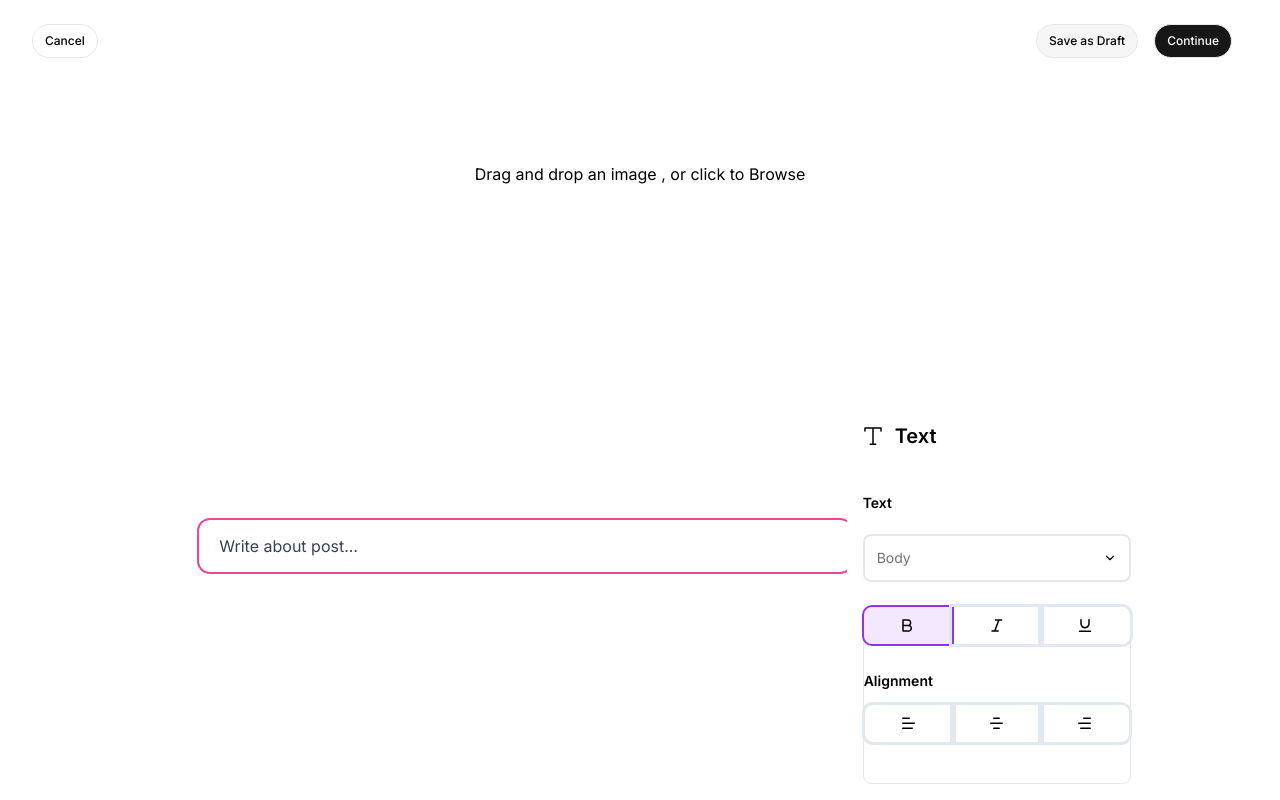
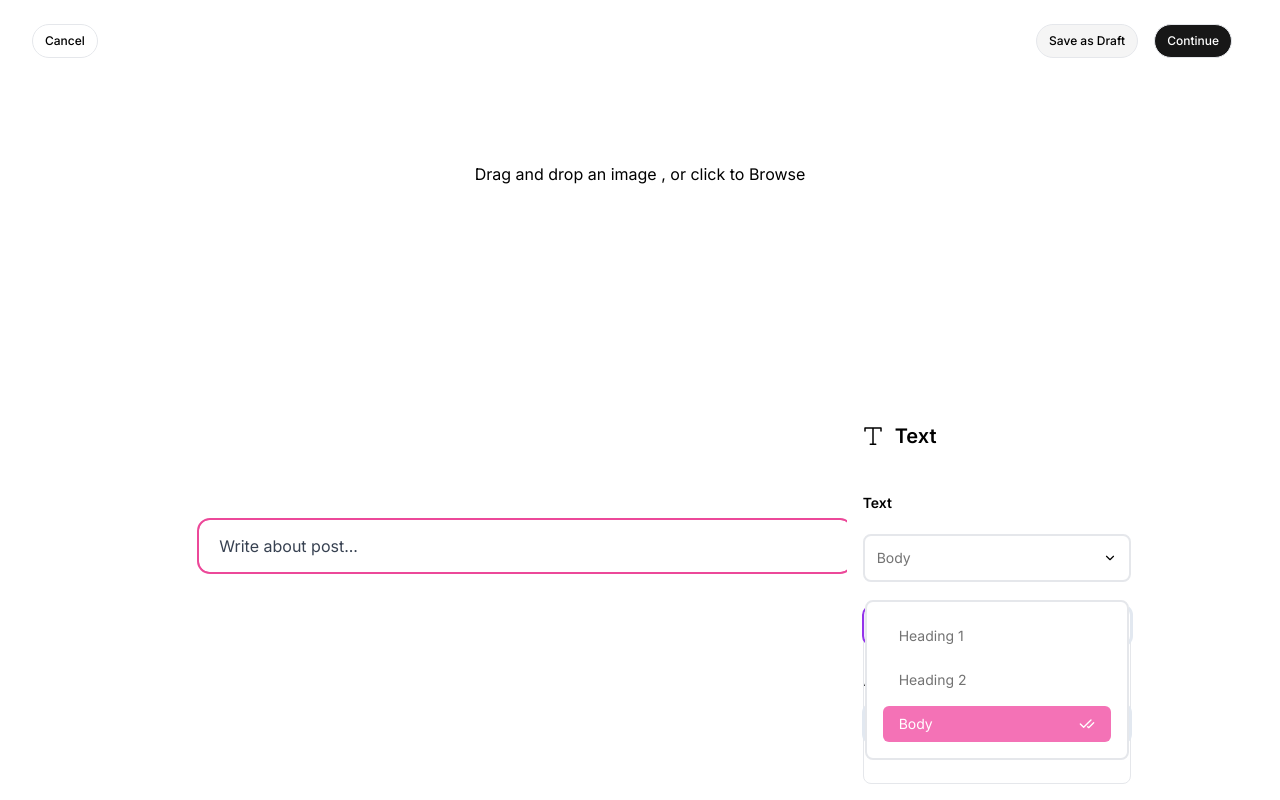
Before and after one commit to Sattu2806/Gribbble, a Next.js app: page /uploads/new in a window 1280 px wide. Both pictures are taken after a click on the button 907 px from the left and 855 px from the top of the page. Shown: the part 230-1030 px from the top of the page. Built offline with nearby package versions, Linux system fonts and the light colour scheme.

Commit message:
completed single text component

```diff
--- a/package.json
+++ b/package.json
@@ -18,7 +18,8 @@
     "lucide-react": "^0.408.0",
     "next": "14.2.5",
     "react": "^18",
-    "react-dom": "^18"
+    "react-dom": "^18",
+    "zustand": "^4.5.4"
   },
   "devDependencies": {
     "@tailwindcss/typography": "^0.5.13",
--- a/src/app/uploads/_components/TextComponent/EditorComp.tsx
+++ b/src/app/uploads/_components/TextComponent/EditorComp.tsx
@@ -7,6 +7,7 @@ import Link from "@tiptap/extension-link"
 import {ChevronDown} from "lucide-react"
 import HeadingTextMenu from './HeadingTextMenu'
 import TextEditor from './TextEditor'
+import useHeadingStore from '@/hooks/use-headingtool'
 
 type Props = {}
 
@@ -54,7 +55,8 @@ export default EditorComp
 
 
 const EditorToolBar = ({editor}:{editor:Editor}) => {
-    const [selectedText, setSelectedText] = useState<string>('Body')
+    const [open, setOpen] = useState<boolean>(false)
+    const {selectedText} = useHeadingStore()
     return(
         <div className='absolute right-0 -top-28 w-[300px] bg-white p-4'>
             <div>
@@ -66,7 +68,7 @@ const EditorToolBar = ({editor}:{editor:Editor}) => {
                 </div>
                 <div>
                     <span className='text-sm font-semibold'>Text</span>
-                    <div className='mt-5'>
+                    <div onClick={() => setOpen(!open)} className='mt-5'>
                         <div className='p-3 border-2 rounded-lg relative'>
                             <div className='flex items-center justify-between cursor-pointer'>
                                 <span className='text-sm text-neutral-500'>{selectedText}</span>
@@ -74,7 +76,7 @@ const EditorToolBar = ({editor}:{editor:Editor}) => {
                                     <ChevronDown size={14}/>
                                 </span>
                             </div>
-                            {/* <HeadingTextMenu/> */}
+                            <HeadingTextMenu editor={editor} open={open} setOpen={setOpen}/>
                         </div>
                         <TextEditor editor={editor}/>
                     </div>
--- a/src/app/uploads/_components/TextComponent/HeadingTextMenu.tsx
+++ b/src/app/uploads/_components/TextComponent/HeadingTextMenu.tsx
@@ -1,10 +1,70 @@
-import React from 'react'
+import React, { Fragment, useEffect } from 'react'
+import useHeadingStore from '@/hooks/use-headingtool'
+import { Editor } from '@tiptap/react'
+import { CheckCheck } from 'lucide-react'
 
-type Props = {}
+type Props = {
+  open:boolean,
+  setOpen:React.Dispatch<React.SetStateAction<boolean>>,
+  editor: Editor | null | undefined
+}
 
-const HeadingTextMenu = (props: Props) => {
+const HeadingTextMenu = ({open,setOpen,editor}: Props) => {
+  const {setSelectedText} = useHeadingStore()
+
+  if(!editor){
+    return null
+  }
+
+  useEffect(() => {
+
+    if(editor.isActive('heading', {level:1})){
+      setSelectedText('Heading 1')
+    } else if(editor.isActive('heading', {level:2})){
+      setSelectedText('Heading 2')
+    } else if(editor.isActive('paragraph')){
+      setSelectedText('Body')
+    }
+
+  },[editor,editor.isActive('heading', {level:1}),editor.isActive('heading', {level:2}),editor.isActive('paragraph')])
+
+
   return (
-    <div>HeadingTextMenu</div>
+    <Fragment>
+      {open && (
+        <div className='absolute top-16 left-0 right-0 w-full text-sm text-neutral-500 bg-white'>
+          <ul className='p-4 mx-auto border-[2px] rounded-lg space-y-2'>
+            <li className='w-full'>
+                <button
+                  onClick={() => editor.chain().focus().toggleHeading({level:1}).run()}
+                  className={`${editor.isActive('heading', {level:1}) ?
+                   "p-2 px-4 bg-pink-400 rounded-md text-white" : "p-2 px-4 hover:bg-neutral-100 rounded-md"} w-full flex items-center justify-between `}
+                >
+                  <span>Heading 1</span> {editor.isActive('heading', {level:1}) ? <CheckCheck size={16} /> : ""}
+                </button>
+            </li>
+            <li className='w-full'>
+                <button
+                  onClick={() => editor.chain().focus().toggleHeading({level:2}).run()}
+                  className={`${editor.isActive('heading', {level:2}) ?
+                   "p-2 px-4 bg-pink-400 rounded-md text-white" : "p-2 px-4 hover:bg-neutral-100 rounded-md"} w-full flex items-center justify-between `}
+                >
+                  <span>Heading 2</span> {editor.isActive('heading', {level:2}) ? <CheckCheck size={16} /> : ""}
+                </button>
+            </li>
+            <li className='w-full'>
+                <button
+                  onClick={() => editor.chain().focus().setParagraph().run()}
+                  className={`${editor.isActive('paragraph') ?
+                   "p-2 px-4 bg-pink-400 rounded-md text-white " : "p-2 px-4 hover:bg-neutral-100 rounded-md"} w-full flex items-center justify-between `}
+                >
+                  <span>Body</span> {editor.isActive('paragraph') ? <CheckCheck size={16} /> : ""}
+                </button>
+            </li>
+          </ul>
+        </div>
+      )}
+    </Fragment>
   )
 }
 
--- /dev/null
+++ b/src/hooks/use-headingtool.ts
@@ -0,0 +1,15 @@
+import {create} from "zustand"
+
+interface HeadingStore {
+    selectedText: string;
+    setSelectedText: (text:string) => void
+}
+
+const useHeadingStore = create<HeadingStore> (set => ({
+    selectedText: "Body",
+    setSelectedText(text) {
+        set(state => ({selectedText: text}))
+    },
+}))
+
+export default useHeadingStore
```
Also changed, not shown: 1 other file (tests, documents, lock files or other folders).
